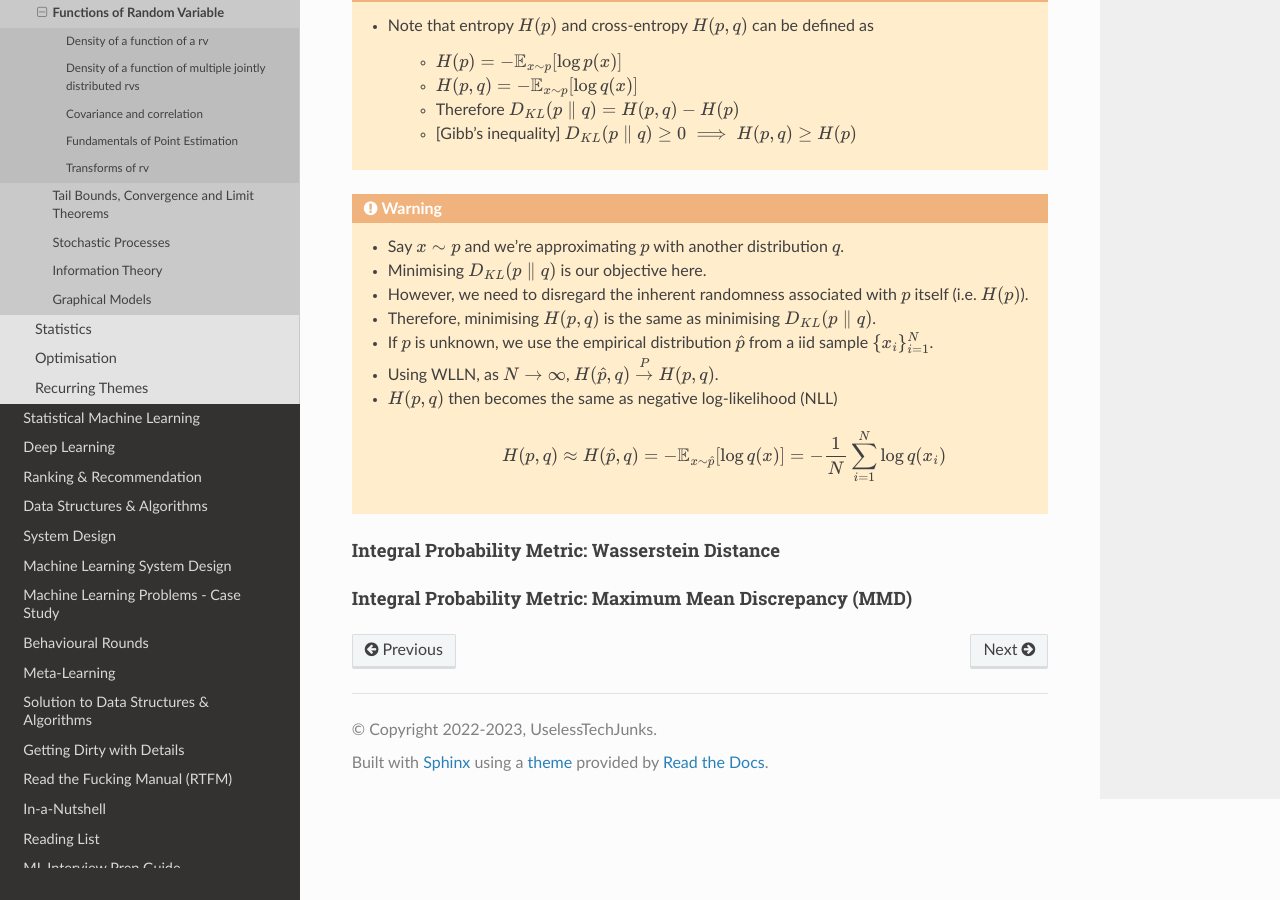
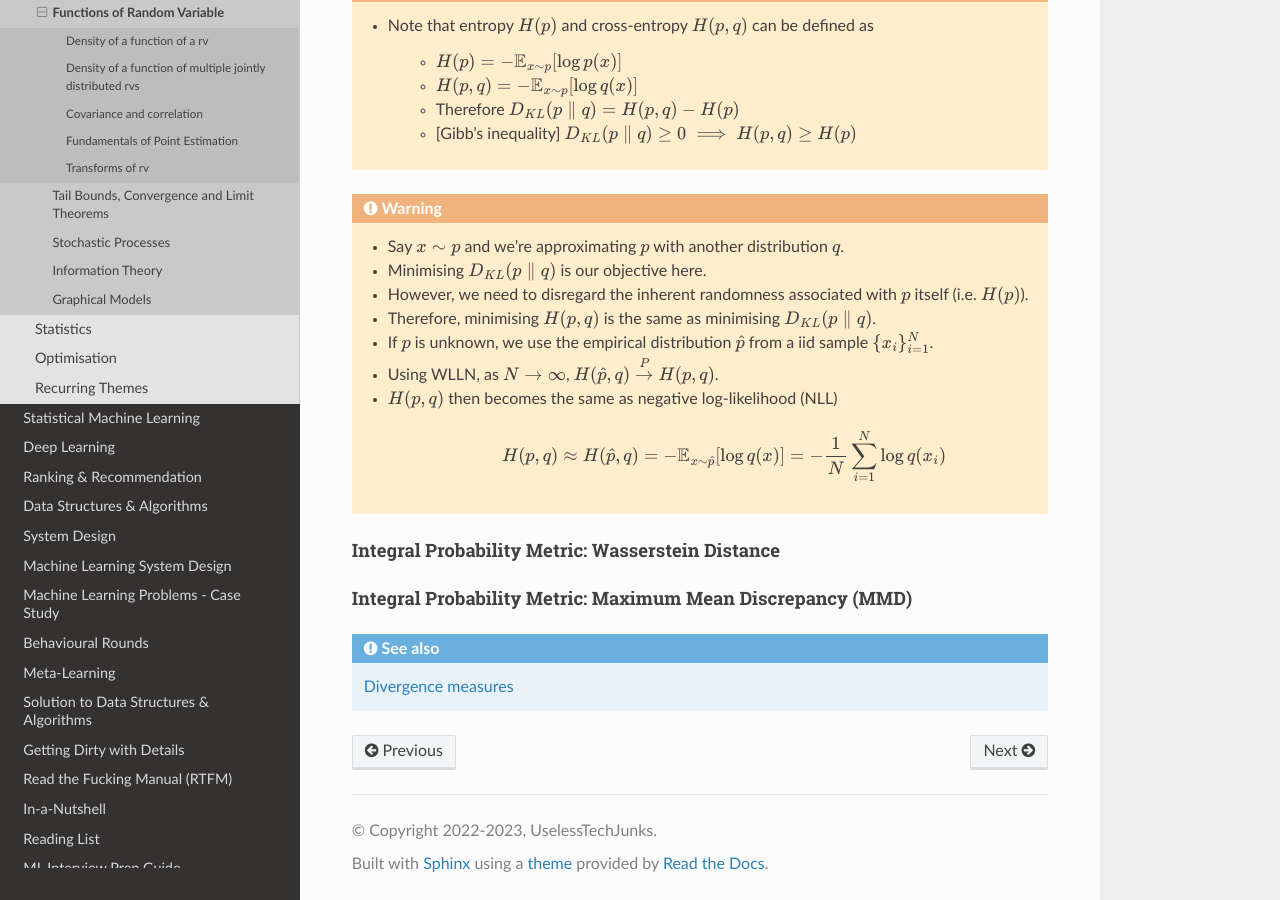
Before and after one commit to uselesstechjunks/leetcode, a Sphinx documentation site: the page built from docs/source/math/prob/func.rst, in a window 1280 px wide and 900 px high, scrolled down 8901 px. Built offline with Sphinx 7.4.7 and the Read the Docs theme 2.0.0, drawn with Linux system fonts in a browser that asks for light colours.

Commit message:
Update func.rst

```diff
--- a/docs/source/math/prob/func.rst
+++ b/docs/source/math/prob/func.rst
@@ -321,3 +321,6 @@ Integral Probability Metric: Wasserstein Distance
 
 Integral Probability Metric: Maximum Mean Discrepancy (MMD)
 ------------------------------------------------------------------------------------------
+
+.. seealso::
+	`Divergence measures <https://www.desmos.com/calculator/2sboqbhler>`_
```
